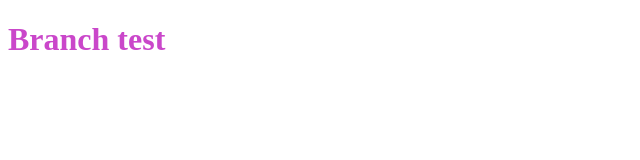
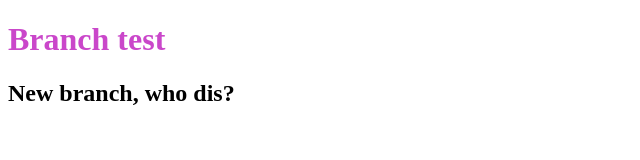
Before and after one commit to disabledtenacity/branch-test, a plain HTML site: page index.html in a window 1280 px wide. Shown: the whole page, without its empty margins (0-640 px from the left). Drawn offline with Linux system fonts and the light colour scheme.

Commit message:
Test branch.

```diff
--- a/index.html
+++ b/index.html
@@ -8,5 +8,6 @@
 </head>
 <body>
     <h1>Branch test</h1>
+    <h2>New branch, who dis?</h2>
 </body>
 </html>
--- /dev/null
+++ b/test.js
@@ -0,0 +1 @@
+console.log("Foo bar!")
```
